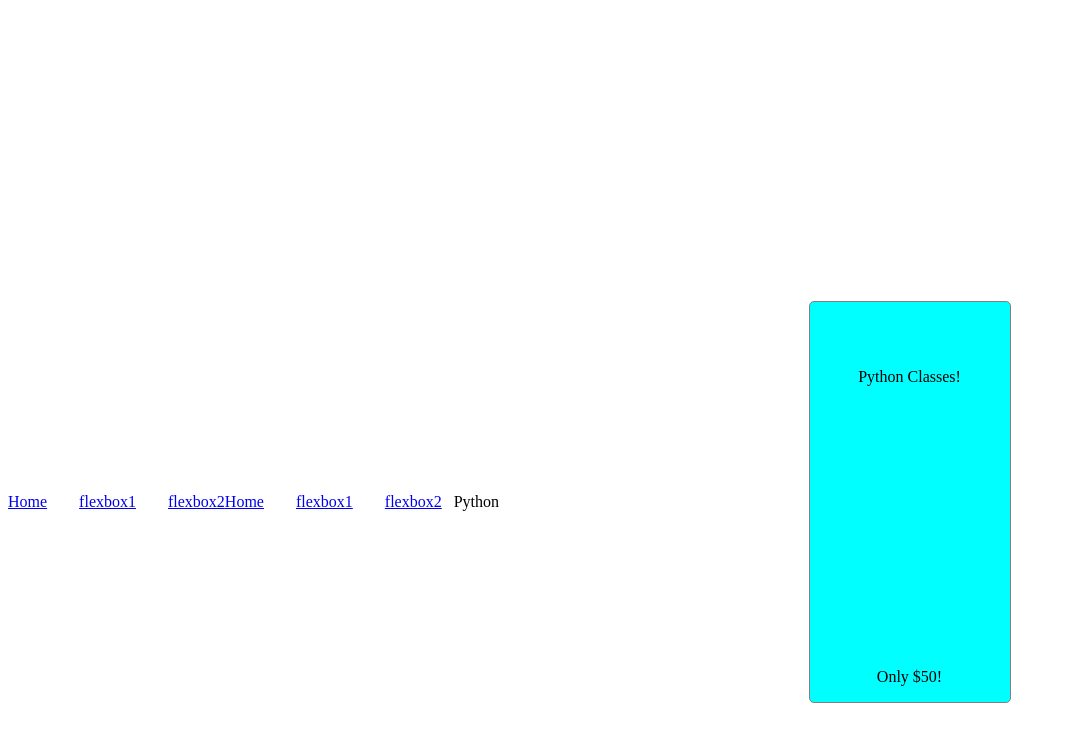
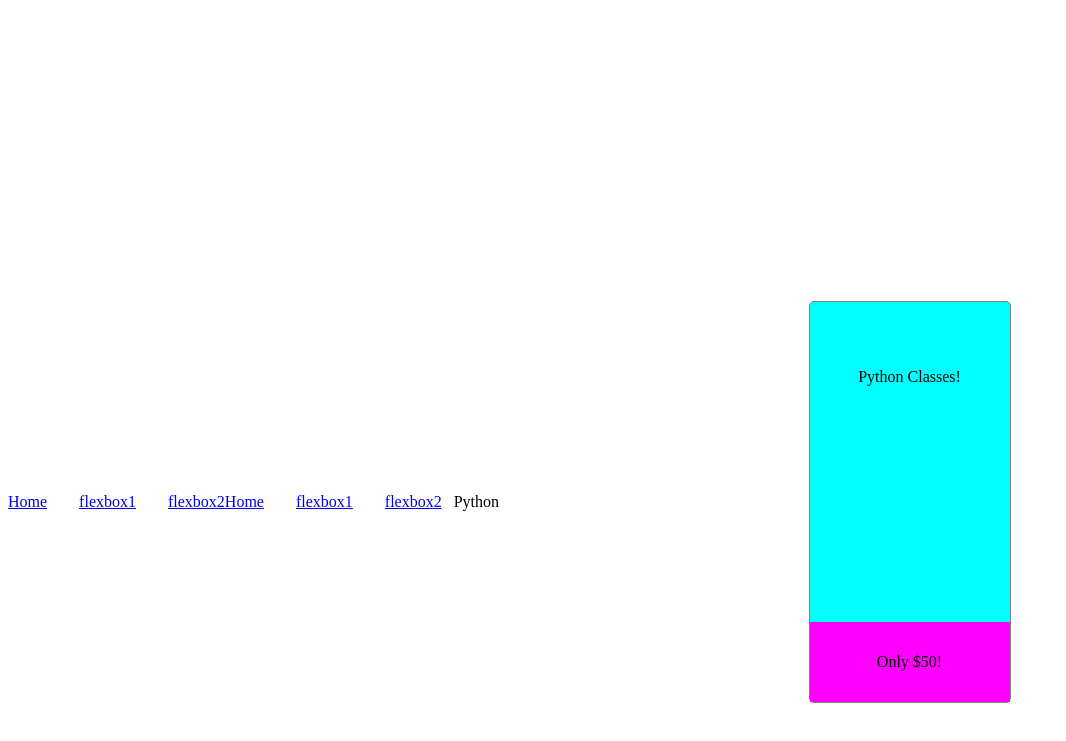
Before and after one commit to JenniferDuverglas/Flexbox_Labs, a plain HTML site: page html/flexbox2.html in a window 1280 px wide. Shown: the part 79-820 px from the top of the page, without its empty margins (0-1066 px from the left). Drawn offline with nearby package versions, Linux system fonts and the light colour scheme.

Commit message:
added css for card price and changed the color to magenta

```diff
--- a/css/style2.css
+++ b/css/style2.css
@@ -48,6 +48,11 @@
 
 }
 
-. card-price{
-
+.card-price{
+    width:100%;
+    height: 80px;
+    background-color: magenta;
+    display: flex;
+    justify-content: center;
+    align-items: center;
 }
```
